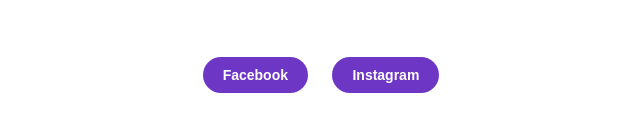
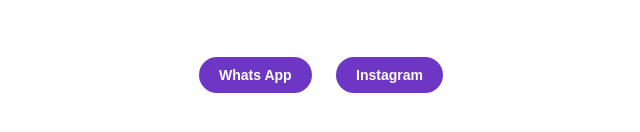
Before and after one commit to theylonss/cursosgg.github.io, a plain HTML site: page index.html in a window 1280 px wide. Shown: the part 624-756 px from the top of the page, 319-959 px from the left. Drawn offline with Linux system fonts and the light colour scheme.

Commit message:
Update index.html

```diff
--- a/index.html
+++ b/index.html
@@ -130,7 +130,7 @@
 
   <!-- Contatos e redes sociais -->
   <div class="contacts">
-    <a href="https://facebook.com" target="_blank">Facebook</a>
+    <a href="https://facebook.com" target="_blank">Whats App</a>
     <a href="https://instagram.com" target="_blank">Instagram</a>
 
 
```
